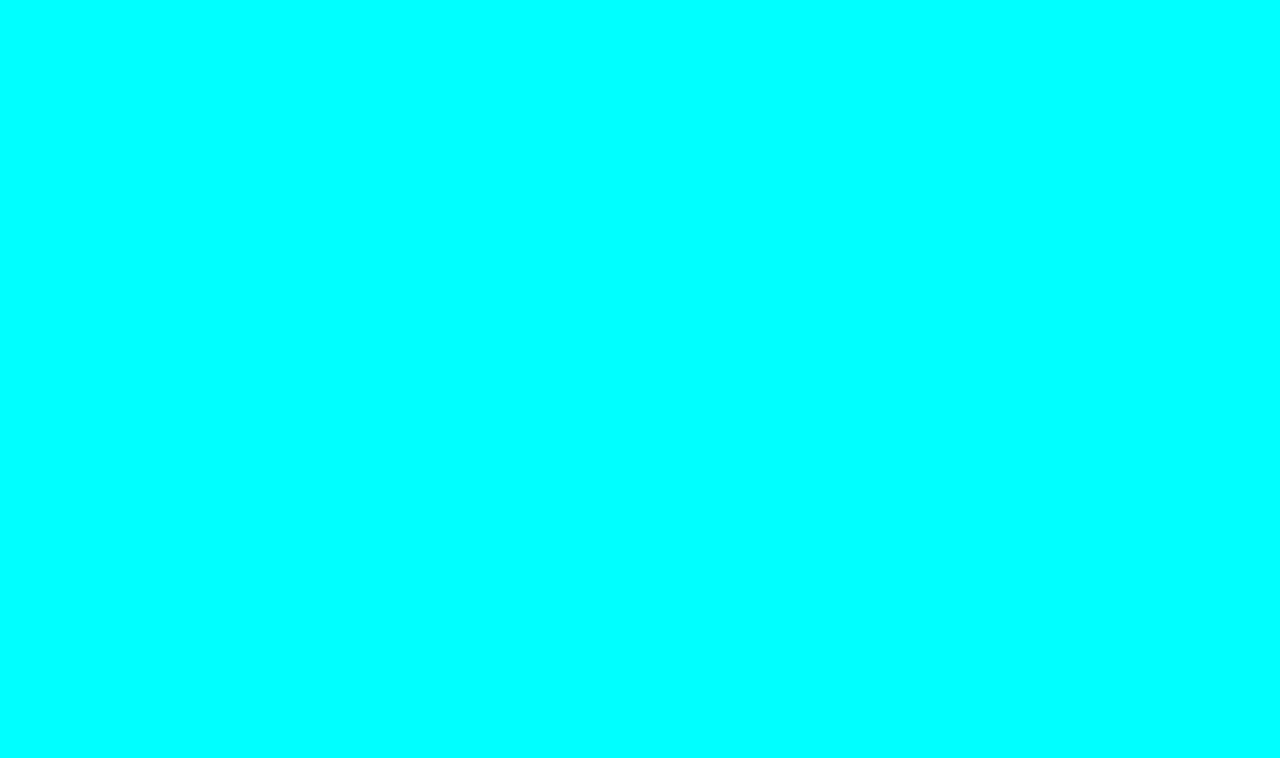
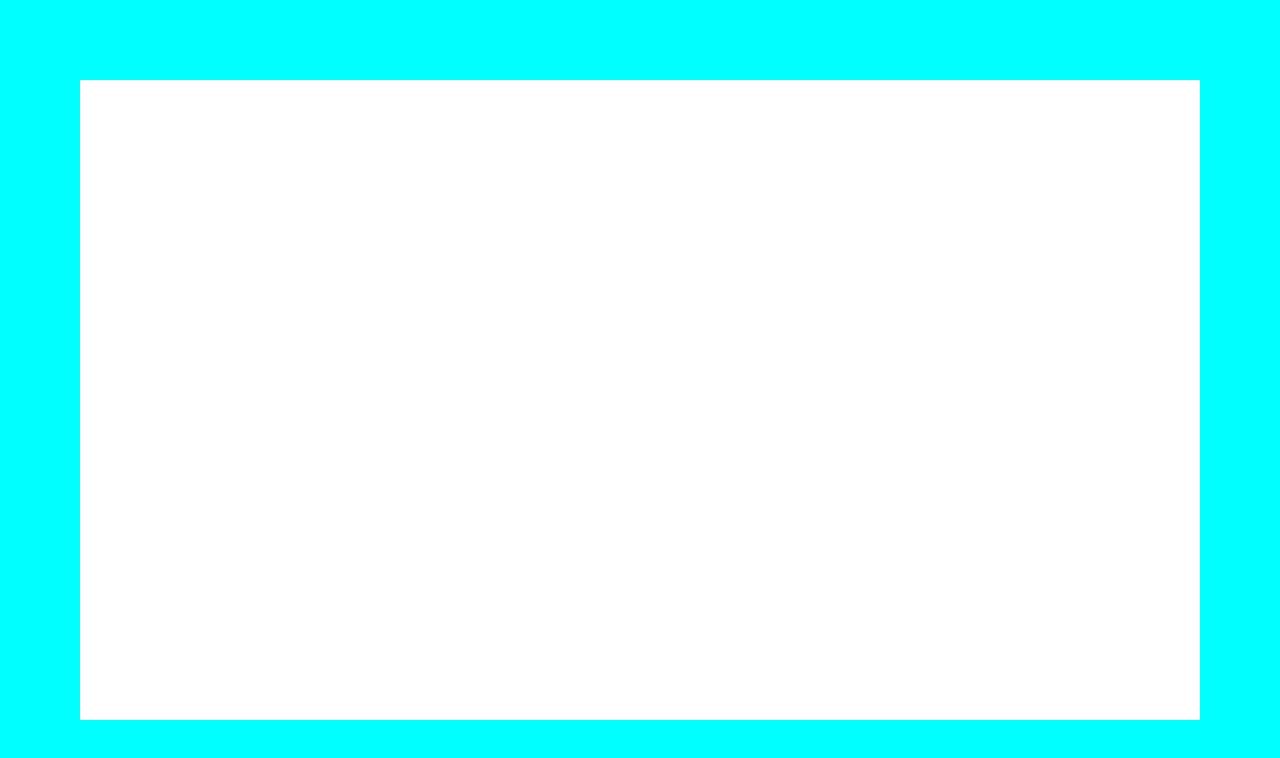
Before and after one commit to Titania01/loop2-step7, a plain HTML site: page index.html in a window 1280 px wide. Drawn offline with Linux system fonts and the light colour scheme.

Commit message:
first commit

```diff
--- a/css/style.css
+++ b/css/style.css
@@ -10,3 +10,10 @@ html,
 body {
   background-color: aqua;
 }
+
+.container {
+  background: #ffffff;
+  height: 40rem;
+  width: 70rem;
+  margin: 5rem auto;
+}
--- a/index.html
+++ b/index.html
@@ -6,5 +6,7 @@
     <title>loop2-step7</title>
     <link rel="stylesheet" href="css/style.css" />
   </head>
-  <body></body>
+  <body>
+    <div class="container"></div>
+  </body>
 </html>
```
